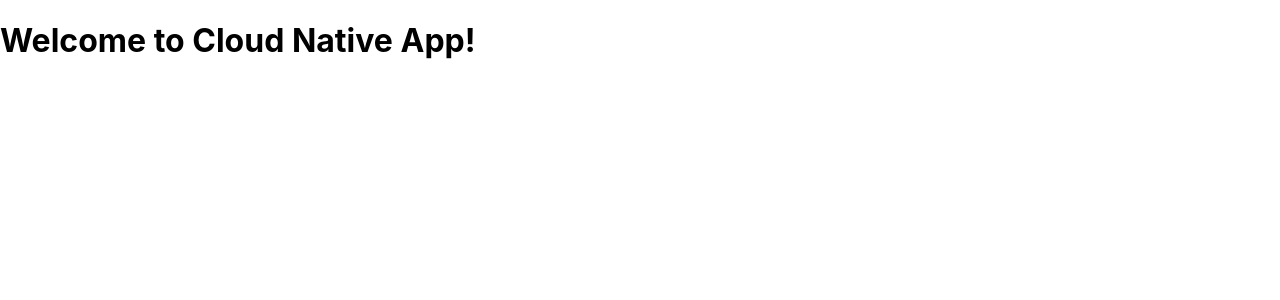
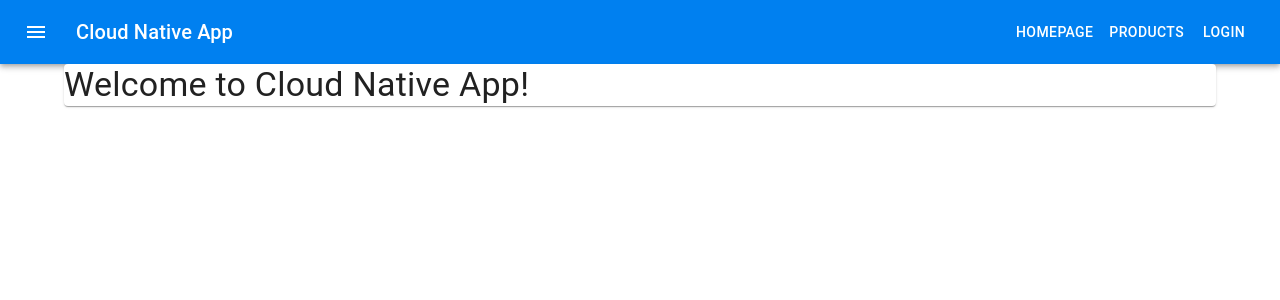
Before and after one commit to valuedriven/cloudnativeapp, a Next.js app in the folder frontend/: page / in a window 1280 px wide. Shown: the top 300 px of the page. Built offline with nearby package versions, Linux system fonts and the light colour scheme.

Commit message:
Configuração do MaterialUI

```diff
--- /dev/null
+++ b/frontend/components/Body.js
@@ -0,0 +1,11 @@
+import { Card, Container, Grid } from '@mui/material';
+
+export default function Body({ children }) {
+  return (
+    <Container>
+      <Grid item md={9} xs={12}>
+        <Card>{children}</Card>
+      </Grid>
+    </Container>
+  );
+}
--- /dev/null
+++ b/frontend/components/Header.js
@@ -0,0 +1,37 @@
+import MenuIcon from '@mui/icons-material/Menu';
+import { AppBar, Button, IconButton, Toolbar, Typography } from '@mui/material';
+import Head from 'next/head';
+import NextLink from 'next/link';
+
+export default function Header({ menuItems }) {
+  return (
+    <div>
+      <Head>
+        <title>Cloud Native App</title>
+        <meta name="description" content="Example of Cloud Native App" />
+        <link rel="icon" href="/favicon.ico" />
+      </Head>
+      <AppBar position="static">
+        <Toolbar>
+          <IconButton
+            size="large"
+            edge="start"
+            color="inherit"
+            aria-label="menu"
+            sx={{ mr: 2 }}
+          >
+            <MenuIcon />
+          </IconButton>
+          <Typography variant="h6" component="div" sx={{ flexGrow: 1 }}>
+            Cloud Native App
+          </Typography>
+          {menuItems.map(({ href, title }) => (
+            <NextLink key={title} href={href}>
+              <Button color="inherit">{title}</Button>
+            </NextLink>
+          ))}
+        </Toolbar>
+      </AppBar>
+    </div>
+  );
+}
--- /dev/null
+++ b/frontend/components/Layout.js
@@ -0,0 +1,20 @@
+import { CssBaseline } from '@mui/material';
+import { Box, ThemeProvider } from '@mui/system';
+import { defaultTheme } from '../utils/defaultTheme';
+import { menuItems } from '../utils/menuItems';
+import Body from './Body';
+import Header from './Header';
+
+export default function Layout({ children }) {
+  const theme = defaultTheme;
+  const menuContent = menuItems;
+  return (
+    <ThemeProvider theme={theme}>
+      <CssBaseline />
+      <Box sx={{ flexGrow: 1 }}>
+        <Header menuItems={menuContent} />
+        <Body>{children}</Body>
+      </Box>
+    </ThemeProvider>
+  );
+}
--- a/frontend/package.json
+++ b/frontend/package.json
@@ -8,6 +8,11 @@
     "lint": "next lint"
   },
   "dependencies": {
+    "@emotion/react": "^11.7.1",
+    "@emotion/styled": "^11.6.0",
+    "@material-ui/styles": "^4.11.4",
+    "@mui/icons-material": "^5.3.1",
+    "@mui/material": "^5.4.0",
     "next": "12.0.10",
     "react": "17.0.2",
     "react-dom": "17.0.2"
--- a/frontend/pages/_app.js
+++ b/frontend/pages/_app.js
@@ -1,7 +1,11 @@
-import '../styles/globals.css';
+import Layout from '../components/Layout';
 
 function MyApp({ Component, pageProps }) {
-  return <Component {...pageProps} />;
+  return (
+    <Layout>
+      <Component {...pageProps} />
+    </Layout>
+  );
 }
 
 export default MyApp;
--- a/frontend/pages/index.js
+++ b/frontend/pages/index.js
@@ -1,5 +1,5 @@
+import { Typography } from '@mui/material';
 import Head from 'next/head';
-
 export default function Home() {
   return (
     <div>
@@ -8,10 +8,11 @@ export default function Home() {
         <meta name="description" content="Example of Cloud Native App" />
         <link rel="icon" href="/favicon.ico" />
       </Head>
-      <main>
-        <p />
-        <h1>Welcome to Cloud Native App!</h1>
-      </main>
+      <div>
+        <Typography component="h4" variant="h4">
+          Welcome to Cloud Native App!
+        </Typography>
+      </div>
     </div>
   );
 }
--- /dev/null
+++ b/frontend/utils/defaultTheme.js
@@ -0,0 +1,25 @@
+import { createTheme } from '@mui/material';
+
+export const defaultTheme = createTheme({
+  typography: {
+    h1: {
+      fontSize: '1.6rem',
+      fontWeight: 400,
+      margin: '1rem 0',
+    },
+    h2: {
+      fontSize: '1.4rem',
+      fontWeight: 400,
+      margin: '1rem 0',
+    },
+  },
+  palette: {
+    type: 'light',
+    primary: {
+      main: '#0080f0',
+    },
+    secondary: {
+      main: '#208080',
+    },
+  },
+});
--- /dev/null
+++ b/frontend/utils/menuItems.js
@@ -0,0 +1,14 @@
+export const menuItems = [
+  {
+    href: '/',
+    title: 'Homepage',
+  },
+  {
+    href: '/products',
+    title: 'Products',
+  },
+  {
+    href: '/login',
+    title: 'Login',
+  },
+];
```
Also changed, not shown: frontend/pages/login.js (added, +11 -0 lines), frontend/pages/products/index.js (added, +11 -0 lines), 1 other file (tests, documents, lock files or other folders).
